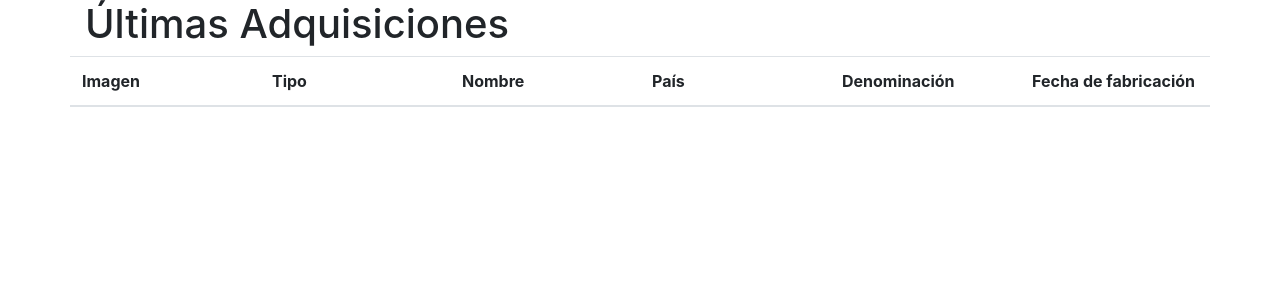
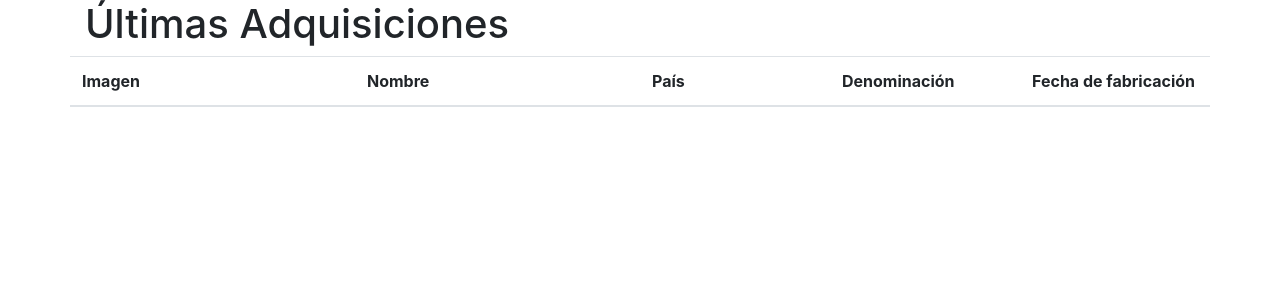
Before and after one commit to Jesus-Loranca/Coleccion-Numismatica, a Flask app: page / in a window 1280 px wide. Shown: the part 56-356 px from the top of the page. Run offline with Flask 2, Linux system fonts and the light colour scheme; lists and menus that the app fills with data are empty; some libraries are stand-ins or nearby versions.

Commit message:
REMOVE: Type from the home page items table

```diff
--- a/templates/home.html
+++ b/templates/home.html
@@ -7,14 +7,11 @@
     <table class="table">
         <thead>
             <tr class="row">
-                <th class="es col-2">Imagen</th>
-                <th class="en col-2">Image</th>
+                <th class="es col-3">Imagen</th>
+                <th class="en col-3">Image</th>
 
-                <th class="es col-2">Tipo</th>
-                <th class="en col-2">Type</th>
-
-                <th class="es col-2">Nombre</th>
-                <th class="en col-2">Name</th>
+                <th class="es col-3">Nombre</th>
+                <th class="en col-3">Name</th>
 
                 <th class="es col-2">País</th>
                 <th class="en col-2">Country</th>
@@ -29,14 +26,11 @@
         <tbody>
             {% for item in items %}
                 <tr class="row">
-                    <td class="es col-2"><a href="{{ site.language ~ '/' ~ item.link() }}"><img src="{{ item.frontImage() }}" alt="Imagen de la cara: {{ item.name() }}"></a></td>
-                    <td class="en col-2"><a href="{{ site.language ~ '/' ~ item.link() }}"><img src="{{ item.backImage() }}" alt="Imagen del dorso: {{ item.name() }}"></a></td>
+                    <td class="es col-3"><a href="{{ site.language ~ '/' ~ item.link() }}"><img src="{{ item.frontImage() }}" alt="Imagen de la cara: {{ item.name() }}"></a></td>
+                    <td class="en col-3"><a href="{{ site.language ~ '/' ~ item.link() }}"><img src="{{ item.backImage() }}" alt="Imagen del dorso: {{ item.name() }}"></a></td>
 
-                    <td class="es col-2">{{ item.type() }}</td>
-                    <td class="en col-2">{{ item.type() }}</td>
-
-                    <td class="es col-2"><a href="{{ site.language ~ '/' ~ item.link() }}">{{ item.name() }}</a></td>
-                    <td class="en col-2"><a href="{{ site.language ~ '/' ~ item.link() }}">{{ item.name() }}</a></td>
+                    <td class="es col-3"><a href="{{ site.language ~ '/' ~ item.link() }}">{{ item.name() }}</a></td>
+                    <td class="en col-3"><a href="{{ site.language ~ '/' ~ item.link() }}">{{ item.name() }}</a></td>
 
                     <td class="es col-2">{{ item.country() }}</td>
                     <td class="en col-2">{{ item.country() }}</td>
```
